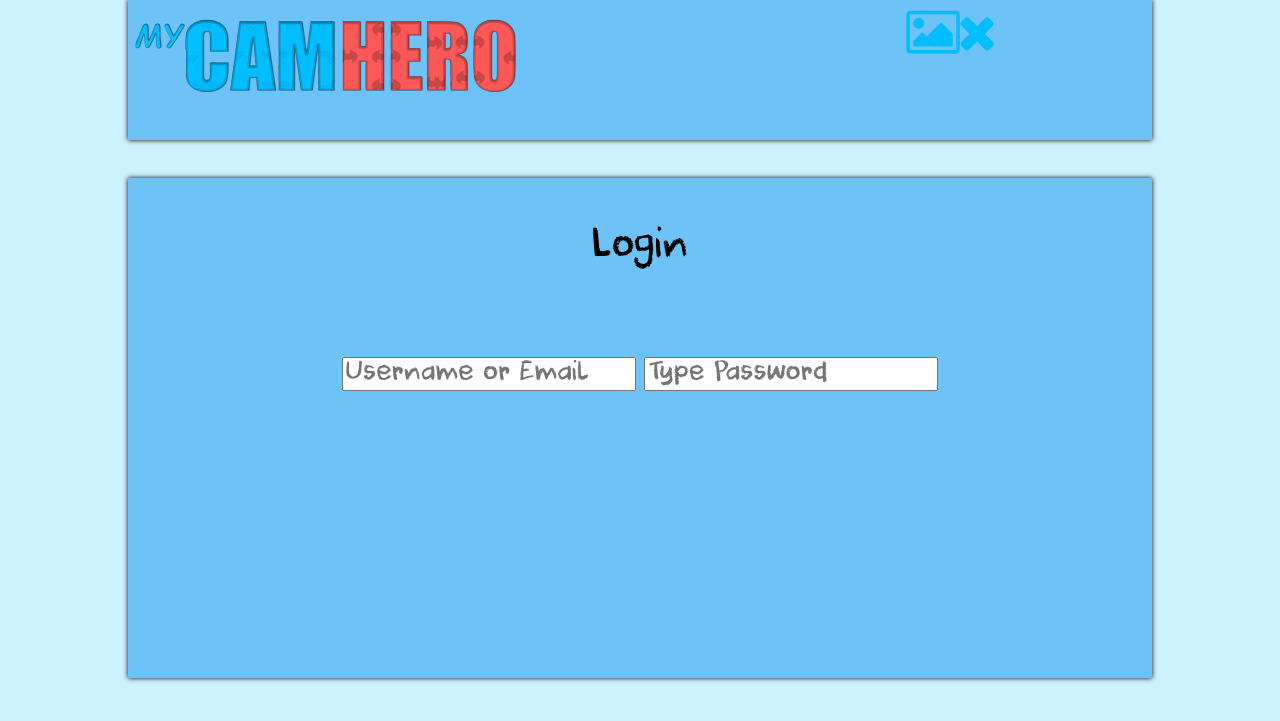
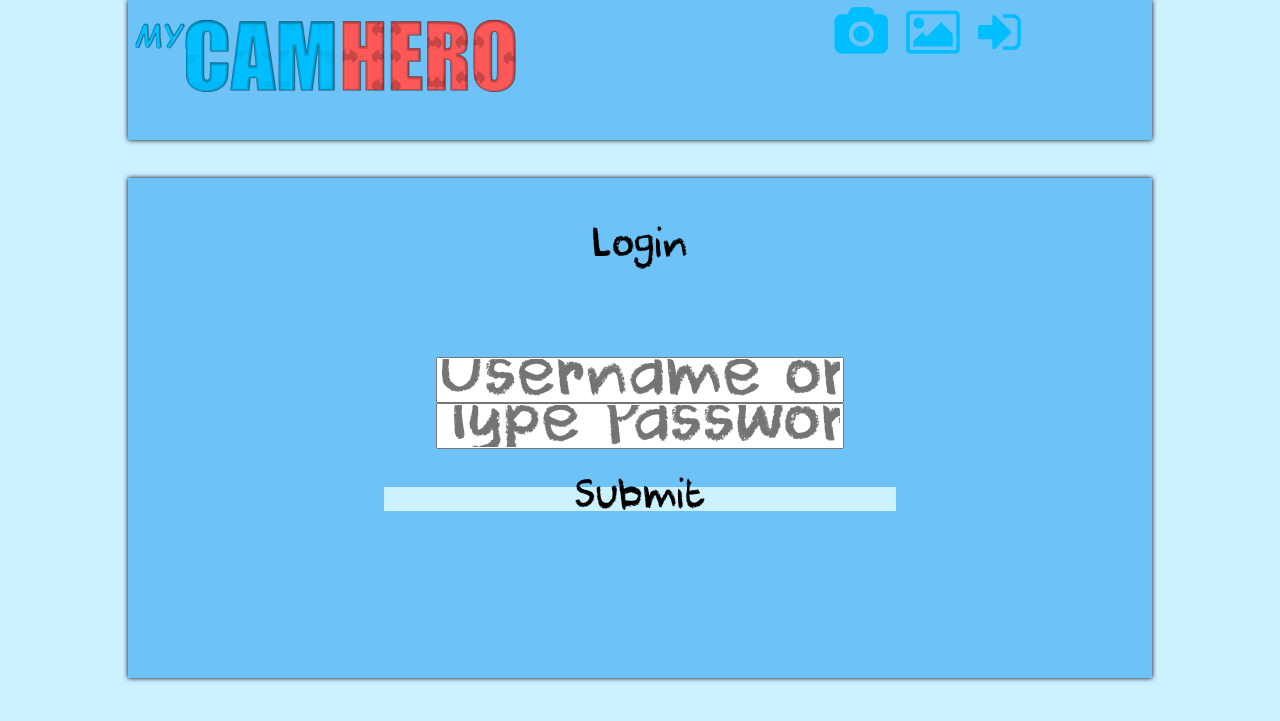
Before and after one commit to hikkary/Camagru, a PHP site: page /login.php in a window 1280 px wide. Shown: the top 721 px of the page. Run offline with PHP 8.4, Linux system fonts and the light colour scheme.

Commit message:
fractionner le js, regler le login, retard a cause d'erreur, la mort ? non, bien plus que cela.

```diff
--- a/account_success.php
+++ b/account_success.php
@@ -2,6 +2,7 @@
 <html>
 <head>
 	<link rel="stylesheet" href="css/reset.css">
+	<link rel="stylesheet" href="css/menu.css">
 	<link rel="stylesheet" href="css/asuccess.css">
 	<meta name="viewport" content="width=device-width, user-scalable=yes" />
 	<link rel="stylesheet" href="fonts/css/font-awesome.min.css">
--- a/app.php
+++ b/app.php
@@ -3,6 +3,7 @@
 <head>
 <link rel="stylesheet" href="css/reset.css">
 <link rel="stylesheet" type="text/css" href="css/app.css">
+<link rel="stylesheet" type="text/css" href="css/menu.css">
 <link rel="stylesheet" href="fonts/css/font-awesome.min.css">
 <meta name="viewport" content="width=device-width, user-scalable=yes" />
 
--- a/css/login.css
+++ b/css/login.css
@@ -17,38 +17,10 @@ html{
 /*==========Css Contenu==========*/
 
 
-#top-app {
-background-color:#6dc2f8 ;
-position: relative;
-margin-left: auto;
-margin-right: auto;
-width: 80%;
-height: 140px;
-max-width: 1600px;
-min-width: 800px;
-box-shadow : 0px 0px 5px;
-}
-
-#croix {
-	position: absolute;
-	font-size: 50px;
-	color: #00beff;
-	top : 5%;
-	left : 81%;
-}
-#album {
-	position: absolute;
-	font-size: 50px;
-	color: #00beff;
-	top : 5%;
-	left : 76%;
-}
-
 
 /* div message pour le mail */
 
-#redirect{
-background-color:#6dc2f8 ;
+#redirect{background-color:#6dc2f8;
 	position: relative;
 	margin-left: auto;
 	margin-right: auto;
@@ -61,22 +33,39 @@ font-size: 3vw;
 	text-align : center;
 	line-height: 140px;
 	box-shadow : 0px 0px 5px;
-display: block;
+	display: block;}
 
-}
-
-#redirect form{
-/*background-color:#6dc2f8 ;*/
+#decathlon input{/*background-color:#6dc2f8 ;*/
 position: relative;
 margin-left: auto;
 margin-right: auto;
-width: 20%;
-max-width: 1600px;
-min-width: 800px;
+width: 50vh;
+height: 5vh;
+
+/*min-width: 800px*/
 font-family: "crayon";
-font-size: 2vw;
+font-size: 5vw;
 text-align : center;
-line-height: 20px;
+/*line-height: 20px;*/
 display: block;
+}
 
+
+#submit {
+	background-color: #ccf2ff;
+	width: inherit;
+	height: 2vw;
+	/* line-height: 20px; */
+	width: 50%;
+	text-align: center;
+	margin-right: auto;
+	margin-left: auto;
+	margin-top: 10px;
+	height: 3vh;
+	line-height: 3vh;
 }
+
+#submit a{
+	text-decoration: none;
+	color :black;
+}
--- /dev/null
+++ b/css/menu.css
@@ -0,0 +1,35 @@
+
+#top-app {
+background-color:#6dc2f8 ;
+position: relative;
+margin-left: auto;
+margin-right: auto;
+width: 80%;
+height: 140px;
+max-width: 1600px;
+min-width: 800px;
+box-shadow : 0px 0px 5px;
+}
+
+#croix {
+	position: absolute;
+	font-size: 50px;
+	color: #00beff;
+	top : 5%;
+	left : 83%;
+}
+#album {
+	position: absolute;
+	font-size: 50px;
+	color: #00beff;
+	top : 5%;
+	left : 76%;
+}
+
+#app {
+	position: absolute;
+	font-size: 50px;
+	color: #00beff;
+	top : 5%;
+	left : 69%;
+}
--- a/index.php
+++ b/index.php
@@ -3,6 +3,7 @@
 <head>
 	<link rel="stylesheet" href="css/reset.css">
 	<link rel="stylesheet" href="css/index.css">
+	<link rel="stylesheet" href="css/menu.css">
 	<meta name="viewport" content="width=device-width, user-scalable=yes" />
 	<link rel="stylesheet" href="fonts/css/font-awesome.min.css">
 	<title>Camagru</title>
--- a/javascript/login.js
+++ b/javascript/login.js
@@ -0,0 +1,50 @@
+ var username = document.getElementById('username');
+ var password = document.getElementById('password');
+ var submit = document.getElementById('submit')
+ var message = document.getElementById('message');
+
+
+function connect(username,password){
+	var connect = new XMLHttpRequest();
+	connect.onreadystatechange = function(){
+		if (connect.readyState == 4 && connect.status == 200)
+		{
+			const bool = JSON.parse(connect.responseText);
+			console.log(bool);
+			if(bool == "true")
+				window.location.href = "app.php";
+			else
+				alert("error");
+		}
+	};
+	const data = {
+		t_username : username,
+		t_password : password
+	}
+	connect.open("POST","ajax/connect.php",true);
+    connect.setRequestHeader("Content-type", "application/x-www-form-urlencoded");
+	connect.send(JSON.stringify(data));
+}
+
+function changetext(message,element,color,original_message)
+{
+	element.innerHTML = message;
+	element.style.color = color;
+	if(original_message)
+	{
+		setTimeout(function(){
+			changetext(original_message,element,"black", null)
+		},3000);
+	}
+}
+
+submit.addEventListener('click',function(ev){
+	var formfill = "Please fill Username and Password";
+	if(username.value.length == 0 || password.value.length == 0)
+	{
+		changetext(formfill,message,"red",message.innerHTML);
+		return;
+	}
+	else
+		alert('ok');
+},true);
--- a/javascript/supp.php
+++ /dev/null
@@ -1,6 +0,0 @@
-<?php
-
-header('Content-Type: application/json'); // necessaire lors de l'envoi de JSON
-$data = ((array)json_decode(file_get_contents('php://input')));// je decode le json envoyé
-echo(json_encode($data)); // me permet d'afficher les donnee envoyer via le js, en format json
-?>
--- a/login.php
+++ b/login.php
@@ -3,6 +3,7 @@
 <head>
 	<link rel="stylesheet" href="css/reset.css">
 	<link rel="stylesheet" href="css/login.css">
+	<link rel="stylesheet" href="css/menu.css">
 	<meta name="viewport" content="width=device-width, user-scalable=yes" />
 	<link rel="stylesheet" href="fonts/css/font-awesome.min.css">
 	<title>Camagru</title>
@@ -19,16 +20,17 @@
 </div> -->
 
 <div id="redirect">
-<p> Login </p>
-<form method="post">
+<p id="message"> Login </p>
+<form id="decathlon" method="post">
 		<input id="username" type="text" placeholder="Username or Email">
 		<input id="password" type="password" placeholder="Type Password">
+		<div id="submit">
+		<a href="#"><p>Submit</p>
+		</div></a>
 		 <!-- id="sub" type="submit" name="s'inscrire"> -->
 	</form>
 </div>
-<div id="inscription">
 
-</div>
 </body>
 <script type="text/javascript" src="javascript/login.js"></script>
 </html>
--- a/mail_keycheck.php
+++ b/mail_keycheck.php
@@ -2,6 +2,7 @@
 <html>
 <head>
 	<link rel="stylesheet" href="css/reset.css">
+	<link rel="stylesheet" href="css/menu.css">
 	<link rel="stylesheet" href="css/mail_keycheck.css">
 	<meta name="viewport" content="width=device-width, user-scalable=yes" />
 	<link rel="stylesheet" href="fonts/css/font-awesome.min.css">
--- a/nav/menu.html
+++ b/nav/menu.html
@@ -1,6 +1,9 @@
 <div id = top-app>
-<img src="img/logo.png" >
-<i id="croix" class="fa fa-times" aria-hidden="true" title="Deconnexion"></i>
+<a href="index.php"><img src="img/logo.png" ></a>
+<a href="login.php"><i id="croix" class="fa fa-sign-in" aria-hidden="true" title="Deconnexion"></i></a>
+
+<a href="app.php"><i id="app" class="fa fa-camera" aria-hidden="true"></i></a>
+
 <i id="album" class="fa fa-picture-o" aria-hidden="true" title="Album"></i>
 <!-- <i class="fa fa-sign-in" aria-hidden="true"></i> -->
 <!-- <p>Deconnexion</p> -->
```
Also changed, not shown: ajax/connect.php (+7 -7 lines), css/app.css (+0 -27 lines), css/asuccess.css (+0 -28 lines), css/index.css (+0 -28 lines), css/mail_keycheck.css (+0 -28 lines), javascript/index.js (+57 -130 lines), nav/shit.html (added), test.php (added). Lines whose indentation alone changed are shown as unchanged.
